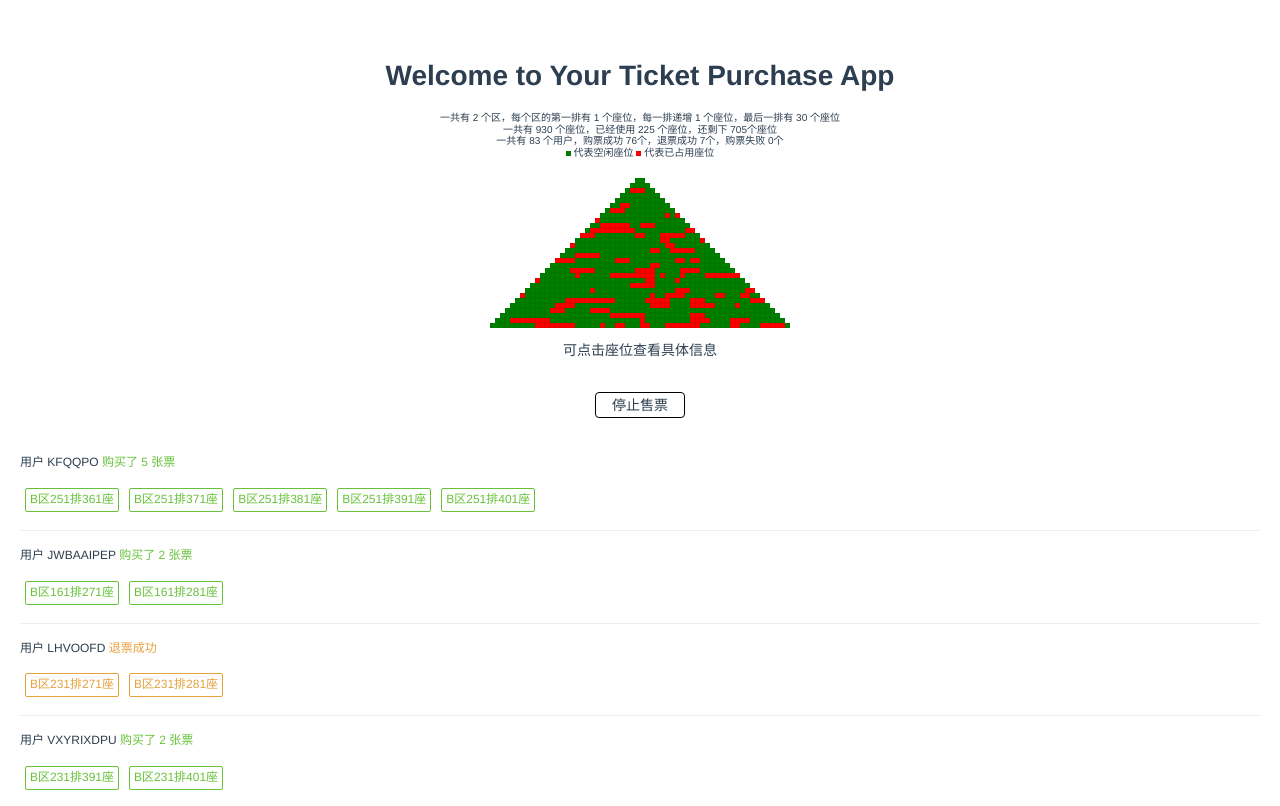
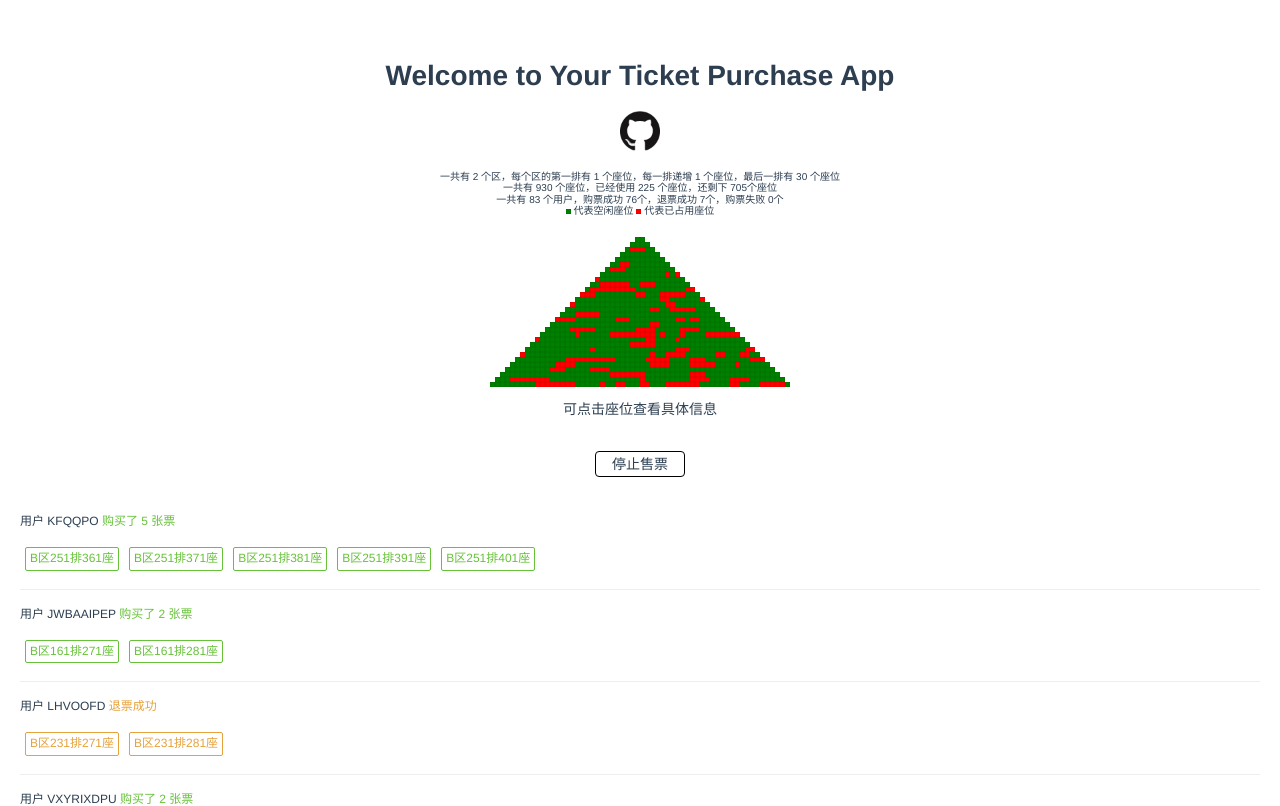
Before and after one commit to cody1991/ticket-purchase, a Vue app: page / in a window 1280 px wide. Shown: the top 806 px of the page. Built offline with nearby package versions, Linux system fonts and the light colour scheme.

Commit message:
feat: add github icon

```diff
--- a/src/App.vue
+++ b/src/App.vue
@@ -1,7 +1,7 @@
 <!--
  * @Author: codytang
  * @Date: 2020-07-09 21:10:07
- * @LastEditTime: 2020-07-11 23:59:05
+ * @LastEditTime: 2020-07-12 00:24:58
  * @LastEditors: codytang
  * @Description: 购票系统
 -->
@@ -9,6 +9,9 @@
 <template>
   <div id="app">
     <HelloWorld :msg="`Welcome to Your ${appName} App`" />
+    <a href="https://github.com/cody1991/ticket-purchase" class="github">
+      <img src="./assets/GitHub.png" alt="" />
+    </a>
     <intro
       v-if="jayChouConcert"
       :concert="jayChouConcert"
@@ -165,4 +168,14 @@ export default {
   margin-top: 20px;
   cursor: pointer;
 }
+.github {
+  width: 40px;
+  height: 40px;
+  display: block;
+  margin: 10px auto;
+}
+.github img {
+  width: 100%;
+  height: 100%;
+}
 </style>
```
Also changed, not shown: src/assets/GitHub.png (added), 1 other file (tests, documents, lock files or other folders).
